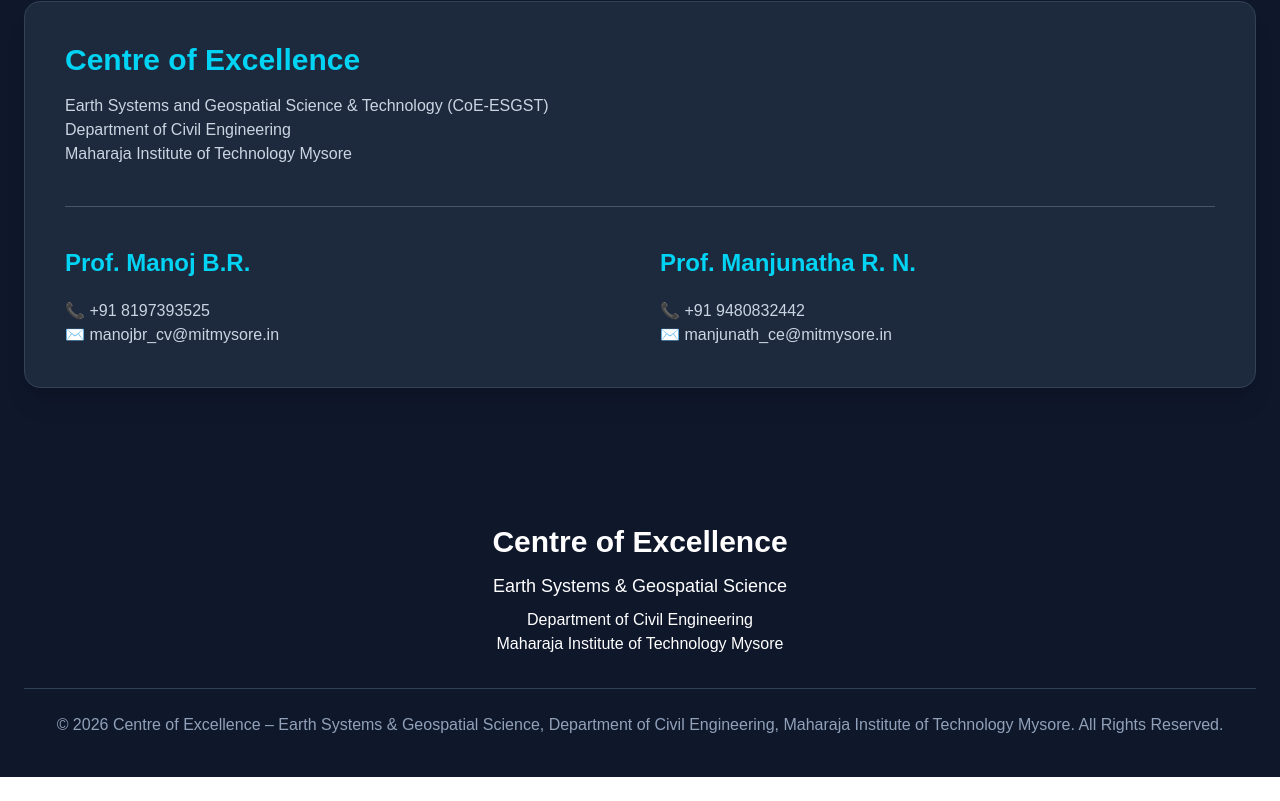
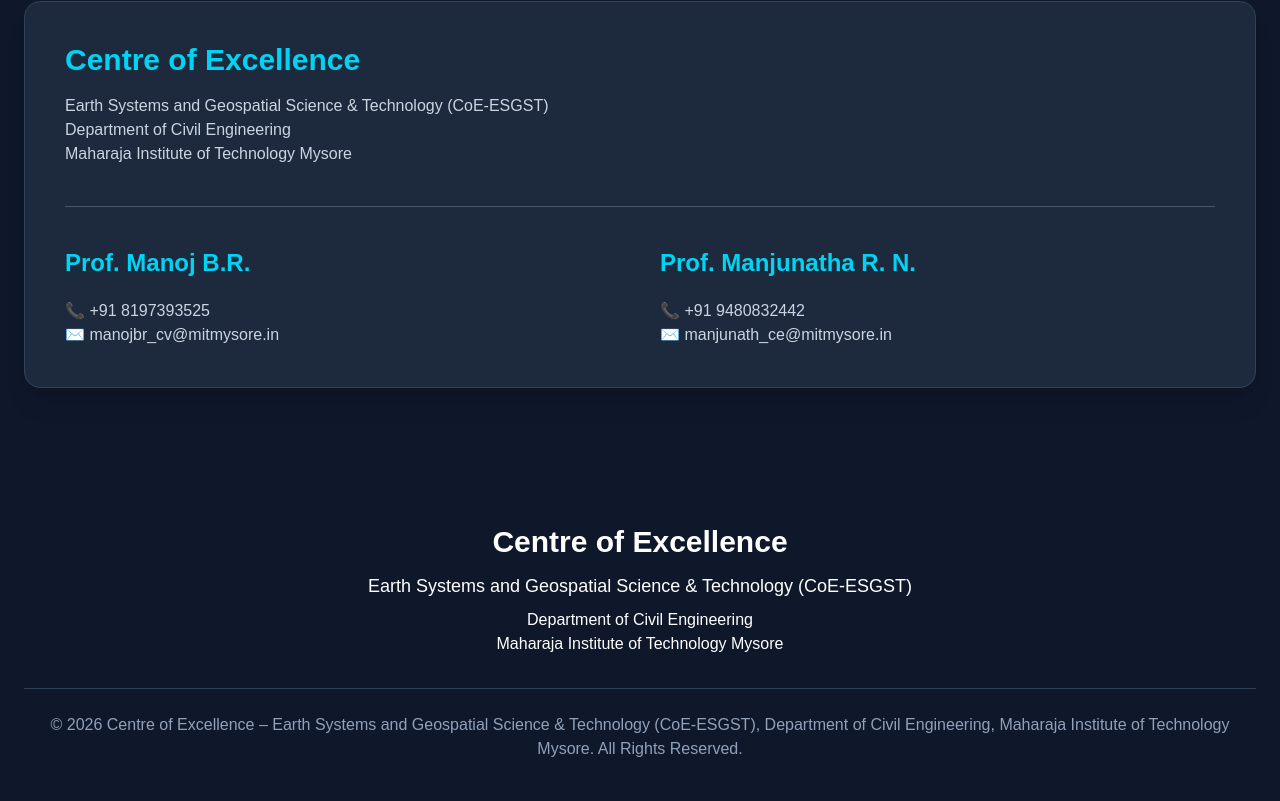
Before and after one commit to coe-esgst-mitm/coe-website, a Next.js app: page / in a window 1280 px wide. Shown: the part 3649-4450 px from the top of the page. Before the commit the page ends 4426 px from the top, so only its background shows below. Built offline with nearby package versions, Linux system fonts and the light colour scheme.

Commit message:
Describe the update

```diff
--- a/components/Footer.tsx
+++ b/components/Footer.tsx
@@ -9,7 +9,7 @@
         </h3>
 
         <p className="mt-3 text-lg">
-          Earth Systems & Geospatial Science
+          Earth Systems and Geospatial Science & Technology (CoE-ESGST)
         </p>
 
         <p className="mt-2">
@@ -23,7 +23,7 @@
         <div className="border-t border-slate-700 mt-8 pt-6">
 
           <p className="text-slate-400">
-            © 2026 Centre of Excellence – Earth Systems & Geospatial Science,
+            © 2026 Centre of Excellence – Earth Systems and Geospatial Science & Technology (CoE-ESGST),
             Department of Civil Engineering, Maharaja Institute of Technology Mysore.
             All Rights Reserved.
           </p>
```
